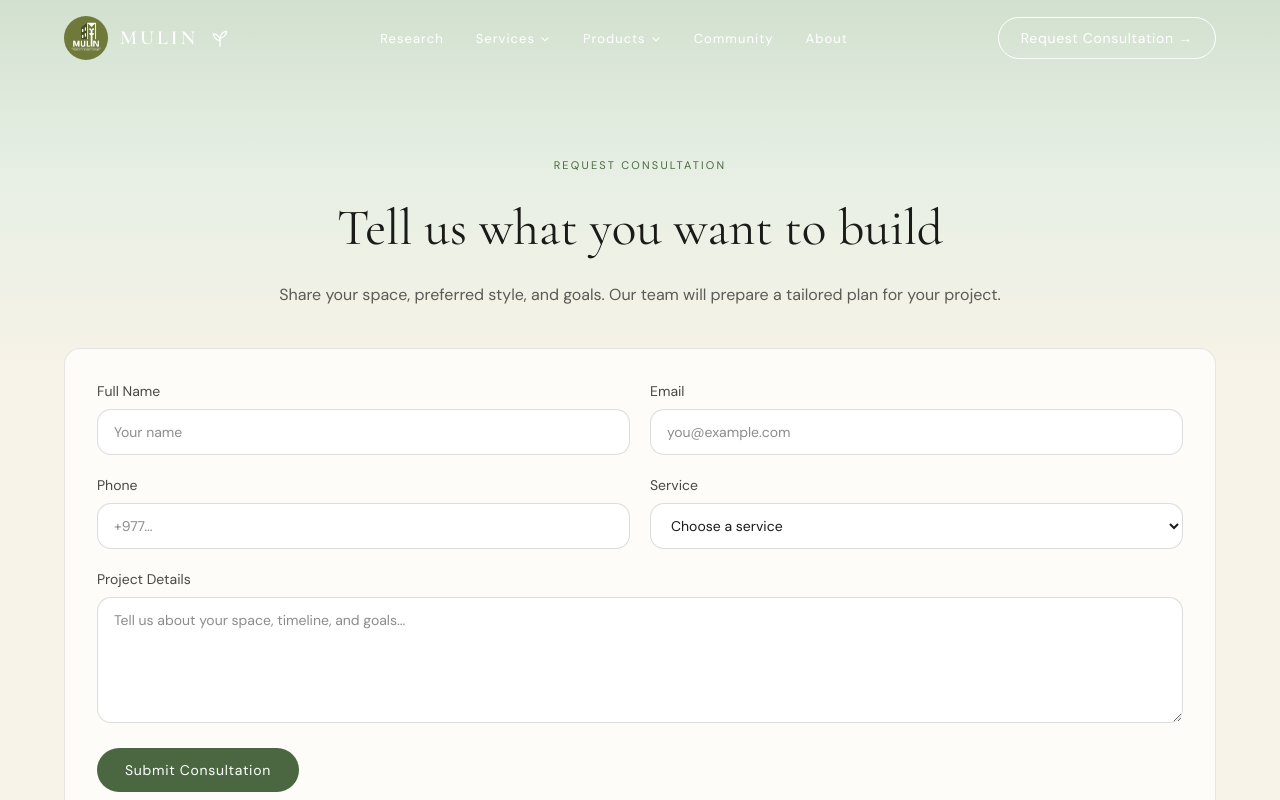
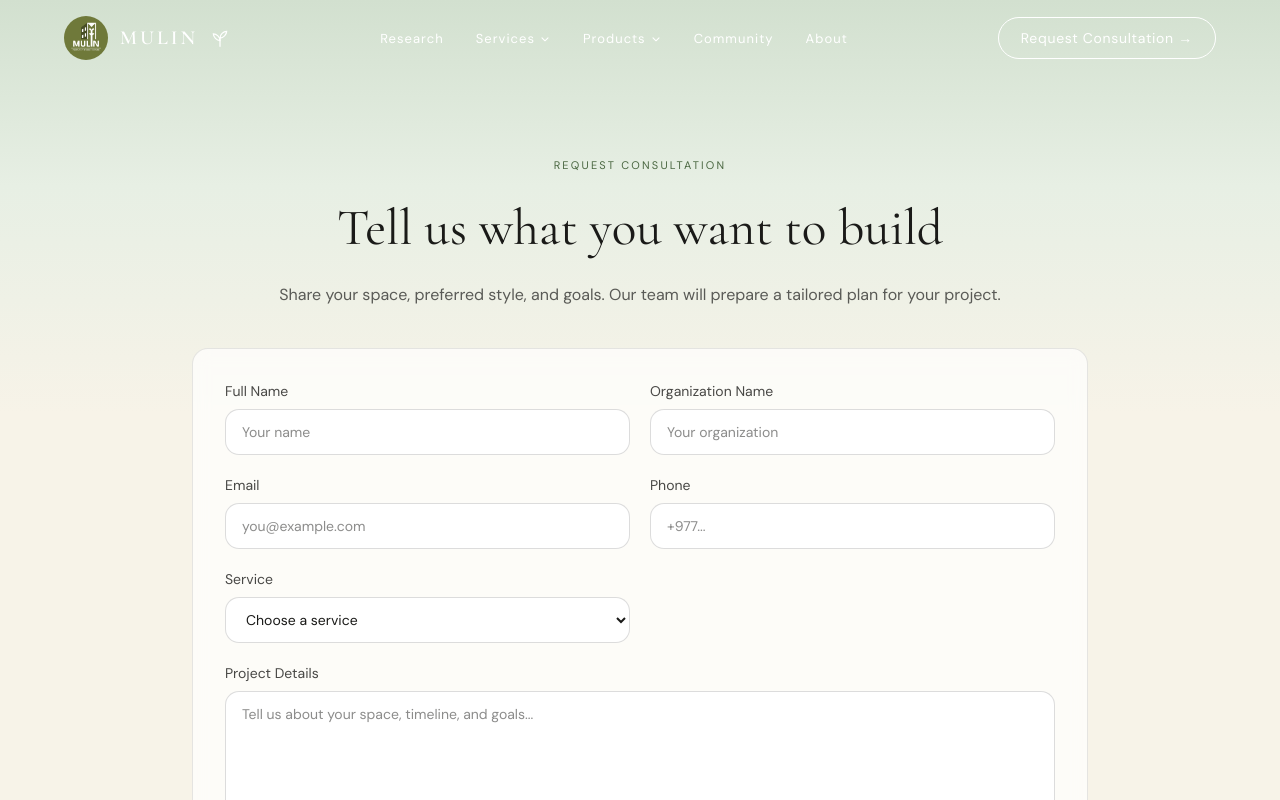
Before and after one commit to tmgnisc/mulin-venture, a Next.js app: page /consultation in a window 1280 px wide. Shown: the top 800 px of the page. Built offline with nearby package versions, Linux system fonts and the light colour scheme.

Commit message:
Fix(consultation): fix width of form

```diff
--- a/app/consultation/page.tsx
+++ b/app/consultation/page.tsx
@@ -7,6 +7,7 @@ import { Footer } from '@/components/mulin/footer'
 export default function ConsultationPage() {
   const [formData, setFormData] = useState({
     fullName: '',
+    organizationName: '',
     email: '',
     phone: '',
     serviceType: '',
@@ -23,6 +24,7 @@ export default function ConsultationPage() {
     // TODO: connect to backend or form service.
     setFormData({
       fullName: '',
+      organizationName: '',
       email: '',
       phone: '',
       serviceType: '',
@@ -51,7 +53,7 @@ export default function ConsultationPage() {
 
             <form
               onSubmit={handleSubmit}
-              className="grid grid-cols-1 gap-5 rounded-2xl border border-ink/10 bg-white/70 p-6 backdrop-blur-sm md:grid-cols-2 md:p-8"
+              className="mx-auto grid w-full max-w-4xl grid-cols-1 gap-5 rounded-2xl border border-ink/10 bg-white/70 p-6 backdrop-blur-sm md:grid-cols-2 md:p-8"
             >
               <label className="text-sm text-ink/80">
                 Full Name
@@ -63,6 +65,18 @@ export default function ConsultationPage() {
                   required
                   className="mt-2 w-full rounded-xl border border-ink/15 bg-white px-4 py-3 text-sm text-ink outline-none transition focus:border-sage"
                   placeholder="Your name"
+                />
+              </label>
+
+              <label className="text-sm text-ink/80">
+                Organization Name
+                <input
+                  type="text"
+                  name="organizationName"
+                  value={formData.organizationName}
+                  onChange={handleChange}
+                  className="mt-2 w-full rounded-xl border border-ink/15 bg-white px-4 py-3 text-sm text-ink outline-none transition focus:border-sage"
+                  placeholder="Your organization"
                 />
               </label>
 
```
